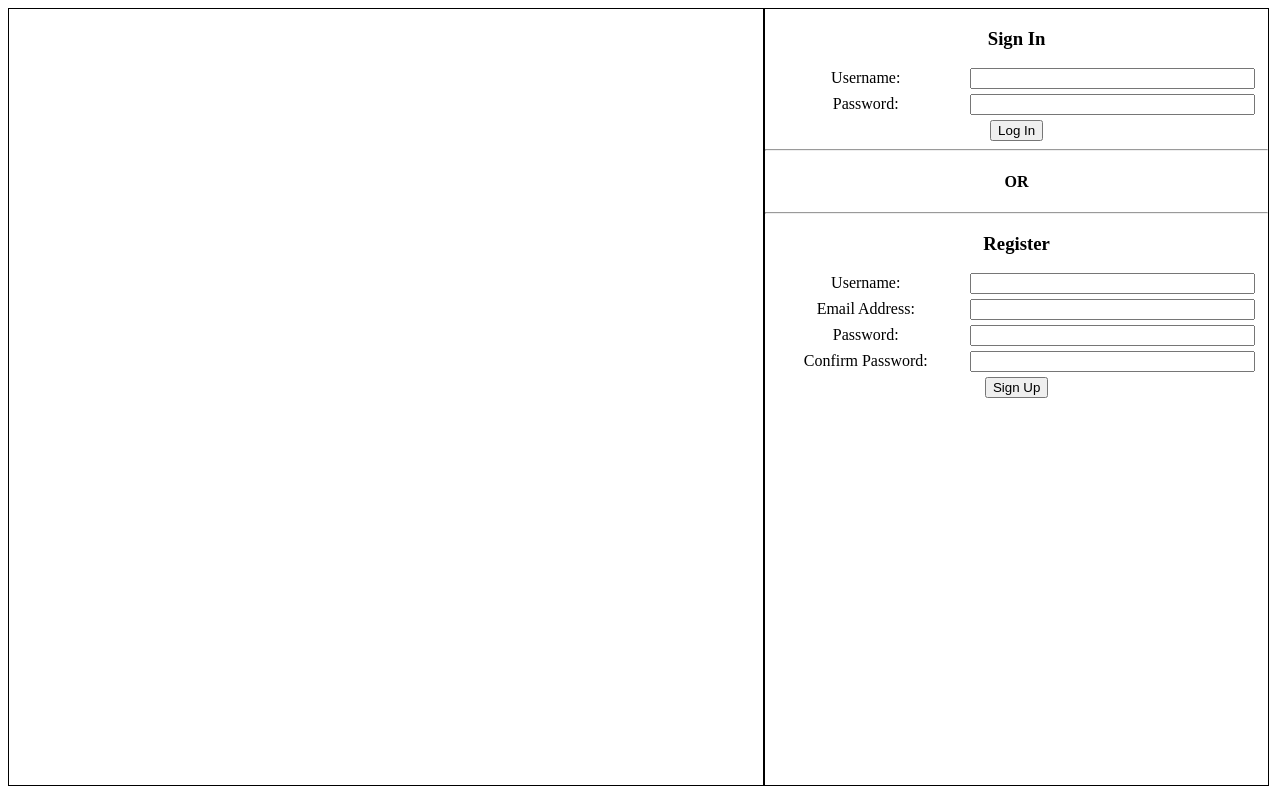
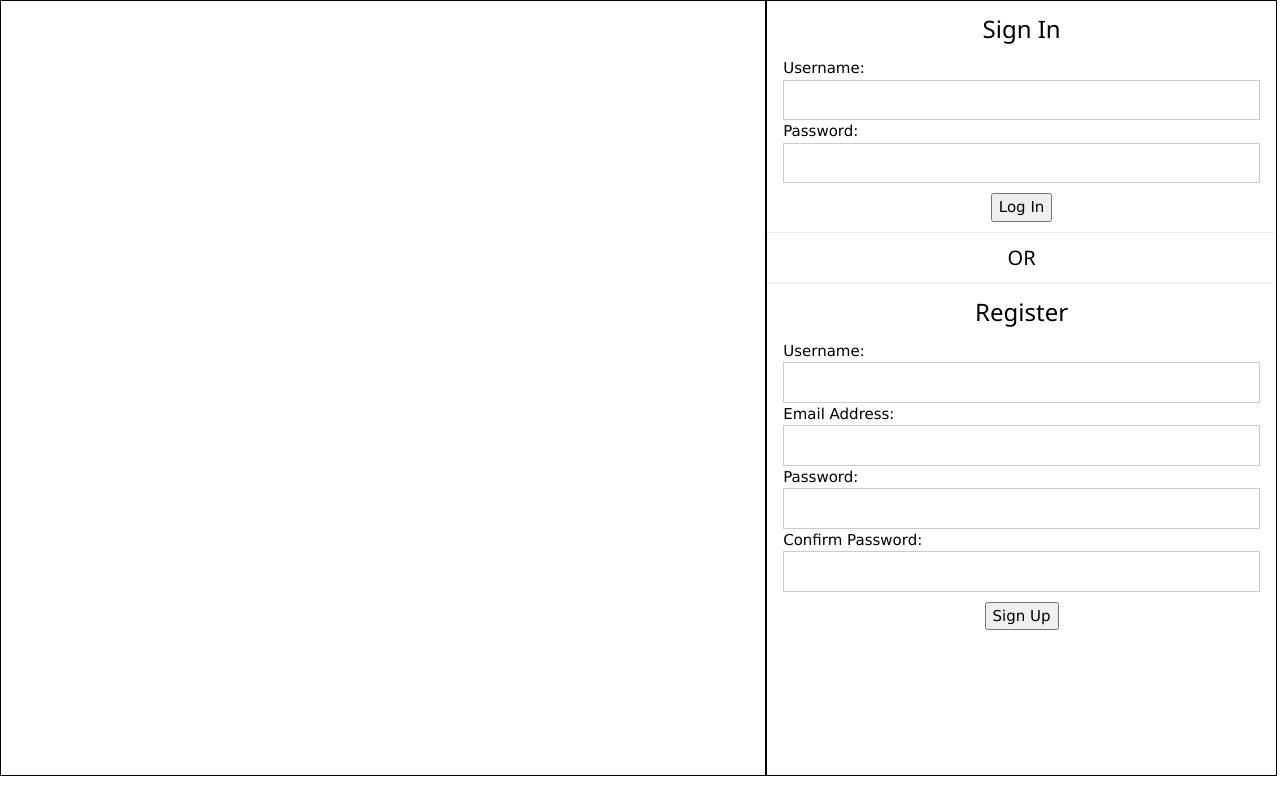
Before and after one commit to ryangohca/CP-Tracker, a Flask app: page / in a window 1280 px wide. Run offline with Flask 2, Linux system fonts and the light colour scheme; some libraries are stand-ins or nearby versions.

Commit message:
beautified login page

```diff
--- a/main.py
+++ b/main.py
@@ -35,11 +35,8 @@ def passwordMatch(form, field):
 class RegistrationForm(Form):
     username = StringField('Username:', [validators.DataRequired(), validators.Length(min=4, max=25), userNotExist])
     email = StringField('Email Address:', [validators.Length(min=6, max=35)])
-    password = PasswordField('Password:', [
-        validators.DataRequired(),
-        validators.EqualTo('confirm', message='Passwords must match')
-    ])
-    confirm = PasswordField('Confirm Password:')
+    password = PasswordField('Password:', [validators.DataRequired()])
+    confirm = PasswordField('Confirm Password:', [validators.EqualTo('password', message='Passwords must match')])
 
 class LoginForm(Form):
     username = StringField('Username:', [validators.DataRequired(), userExist])
--- a/static/login.css
+++ b/static/login.css
@@ -11,16 +11,24 @@
 
 #infocol{
     width: 60%;
-    height: 500px;
+    height: 800px;
     border: 1px solid black;
 }
 
 #loginformdiv{
     width: 40%;
-    height: 500px;
+    height: 800px;
     border: 1px solid black;
 }
 
+hr {
+    margin: 10px 0;
+}
+
+#orseparator{
+    margin: 3px 0;
+}
+/*
 #loginformdiv form{
     width: 100%;
 }
@@ -38,13 +46,15 @@
 #loginformdiv form div{
     margin-bottom: 5px;
 }
+*/
 
 #loginformdiv form input[type=submit]{
     display: block;
     margin: 0 auto;
+    margin-top: 10px;
 }
 
-@media only screen and (min-height: 500px){
+@media only screen and (min-height: 800px){
     body{
         overflow: hidden;
     }
--- a/templates/index.html
+++ b/templates/index.html
@@ -3,7 +3,7 @@
 {% macro render_field(field) %}
     <div>
         {{ field.label }}
-        {{ field(**kwargs)|safe }}
+        {{ field(class_="w3-input w3-border", **kwargs)|safe }}
         {% if field.errors %}
         <ul class=errors>
             {% for error in field.errors %}
@@ -17,6 +17,7 @@
 <html>
     <head>
         <title> CP Tracker </title>
+        <link rel="stylesheet" href="{{ url_for('static', filename='w3.css') }}">
         <link rel="stylesheet" href="{{ url_for('static', filename='login.css') }}">
     </head>
     <body>
@@ -24,16 +25,16 @@
             <div id="infocol"> </div>
             <div id="loginformdiv">
                 <h3 class="centered"> Sign In </h3>
-                <form action="{{ url_for('login') }}" method="POST" id="loginForm">
+                <form action="{{ url_for('login') }}" method="POST" id="loginForm" class="w3-container">
                     {{ render_field(loginForm.username) }}
                     {{ render_field(loginForm.password) }}
                     <input type="submit" value="Log In"></input>
                 </form>
                 <hr>
-                <h4 class="centered"> OR </h4>
+                <h4 class="centered" id="orseparator"> OR </h4>
                 <hr>
                 <h3 class="centered"> Register </h3>
-                <form action="{{ url_for('signUp') }}" method="POST" id="signupForm">
+                <form action="{{ url_for('signUp') }}" method="POST" id="signupForm" class="w3-container">
                     {{ render_field(signupForm.username) }}
                     {{ render_field(signupForm.email) }}
                     {{ render_field(signupForm.password) }}
```
